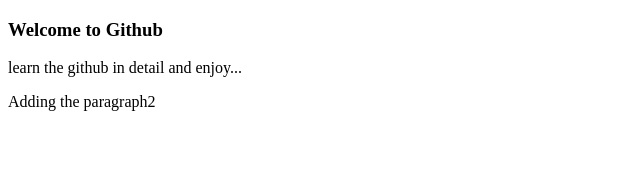
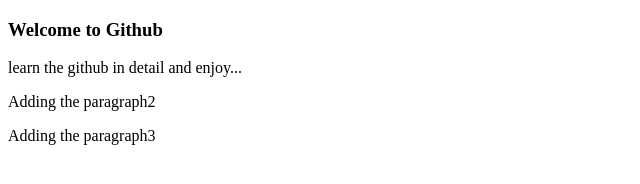
Before and after one commit to abalikile/Hello-World, a plain HTML site: page index.html in a window 1280 px wide. Shown: the whole page, without its empty margins (0-640 px from the left). Drawn offline with Linux system fonts and the light colour scheme.

Commit message:
Adding the para3

```diff
--- a/index.html
+++ b/index.html
@@ -8,5 +8,6 @@
 <h3>Welcome to Github</h3>
 <p>learn the github in detail and enjoy...</p>
 <p>Adding the paragraph2</p>
+<p>Adding the paragraph3</p>
 </body>
 </html>
```
